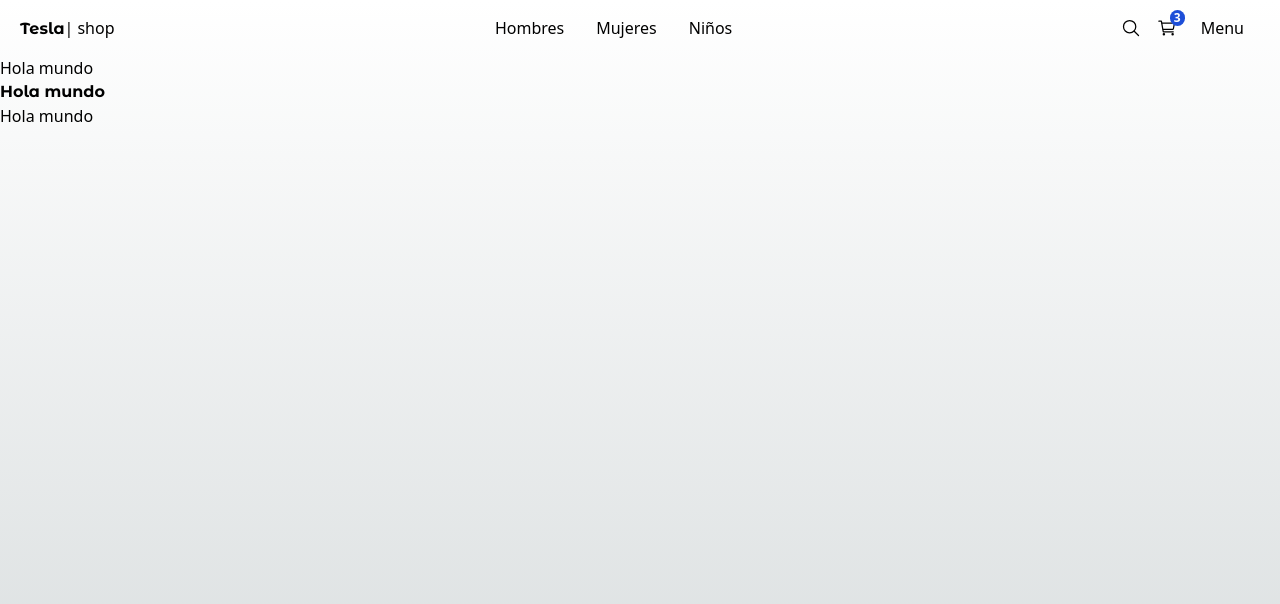
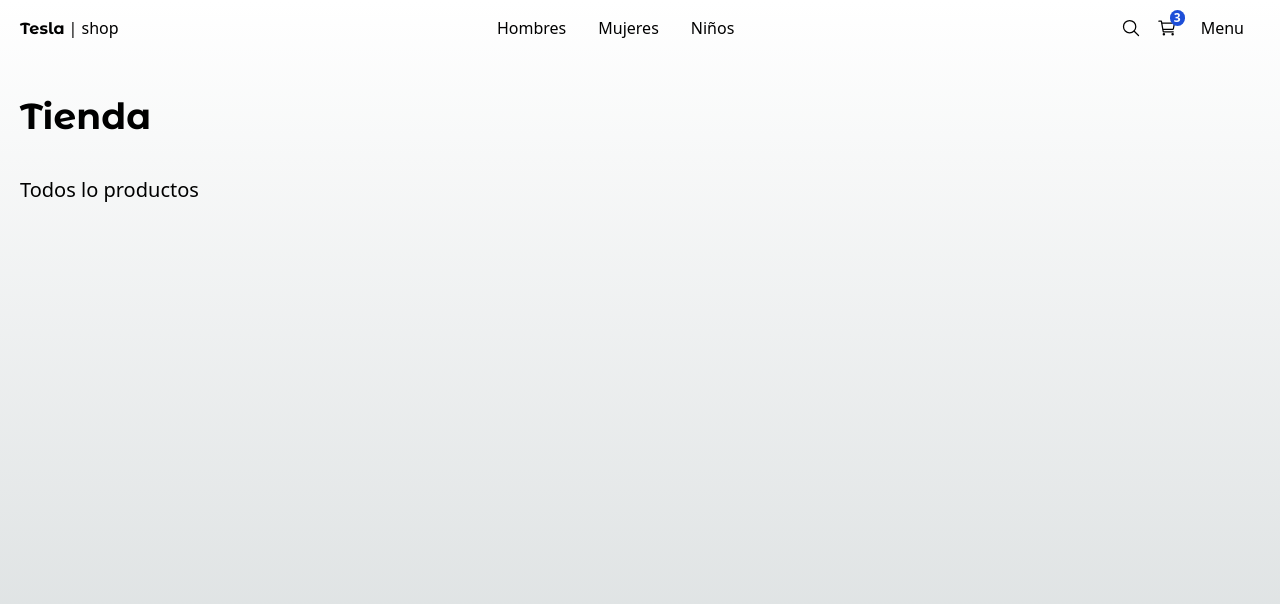
Before and after one commit to angelcgar/teslo-shop, a Next.js app: page / in a window 1280 px wide. Shown: the top 604 px of the page. Built offline with nearby package versions, Linux system fonts and the light colour scheme.

Commit message:
agregar componente Title

```diff
--- a/src/app/(shop)/layout.tsx
+++ b/src/app/(shop)/layout.tsx
@@ -8,7 +8,8 @@ export default function ShopLayout({
 	return (
 		<main className="min-h-screen">
 			{" "}
-			<TopMenu /> {children}
+			<TopMenu />
+			<div className="px-0 sm:px-5">{children}</div>
 		</main>
 	);
 }
--- a/src/app/(shop)/page.tsx
+++ b/src/app/(shop)/page.tsx
@@ -1,12 +1,11 @@
+import { Title } from "@/components";
 import { titleFont } from "@/config/fonts";
 import Image from "next/image";
 
 export default function Home() {
 	return (
 		<div className="">
-			<h1>Hola mundo</h1>
-			<h1 className={`${titleFont.className} font-bold`}>Hola mundo</h1>
-			<h1>Hola mundo</h1>
+			<Title title="Tienda" subTitle="Todos lo productos" className="mb-2" />
 		</div>
 	);
 }
--- a/src/components/index.ts
+++ b/src/components/index.ts
@@ -1,3 +1,3 @@
 export * from "./ui/not-found/PageNotFound";
-
 export * from "./ui/top-menu/TopMenu";
+export * from "./ui/title/Title";
--- a/src/components/ui/title/Title.tsx
+++ b/src/components/ui/title/Title.tsx
@@ -1,3 +1,21 @@
-export const Title = () => {
-	return <div>Title</div>;
+import { titleFont } from "@/config/fonts";
+
+interface Props {
+	title: string;
+	subTitle?: string;
+	className?: string;
+}
+
+export const Title = ({ title, className, subTitle }: Props) => {
+	return (
+		<div className={`${className} mt-3`}>
+			<h1
+				className={`${titleFont.className} antialiased text-4xl font-semibold my-10`}
+			>
+				{title}{" "}
+			</h1>
+
+			{subTitle && <h3 className="text-xl mb-5">{subTitle}</h3>}
+		</div>
+	);
 };
--- a/src/components/ui/top-menu/TopMenu.tsx
+++ b/src/components/ui/top-menu/TopMenu.tsx
@@ -12,7 +12,7 @@ export const TopMenu = () => {
 					<span className={`${titleFont.className} font-bold antialiased`}>
 						Tesla
 					</span>
-					<span>| shop</span>
+					<span> | shop</span>
 				</Link>
 			</div>
 
```
